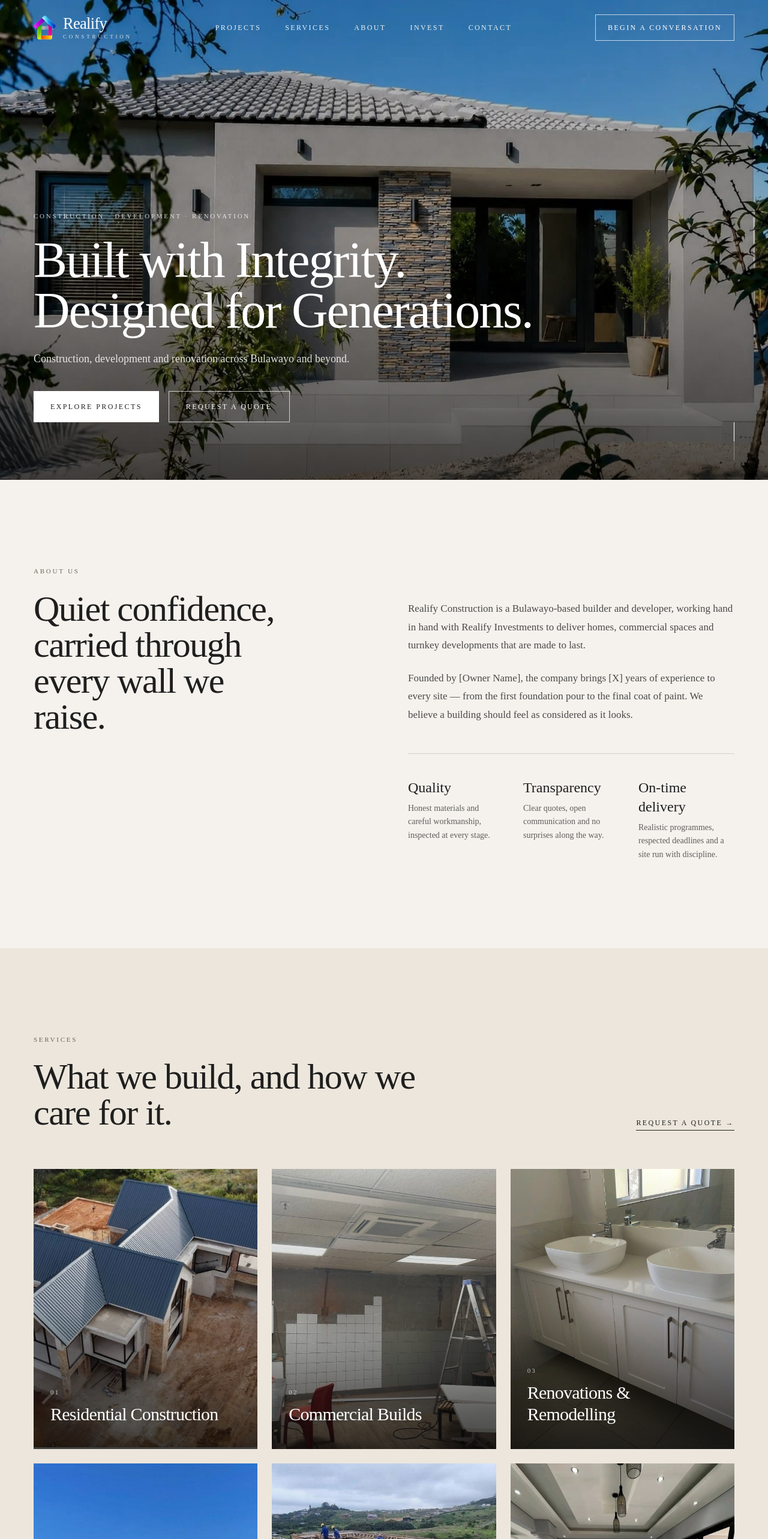
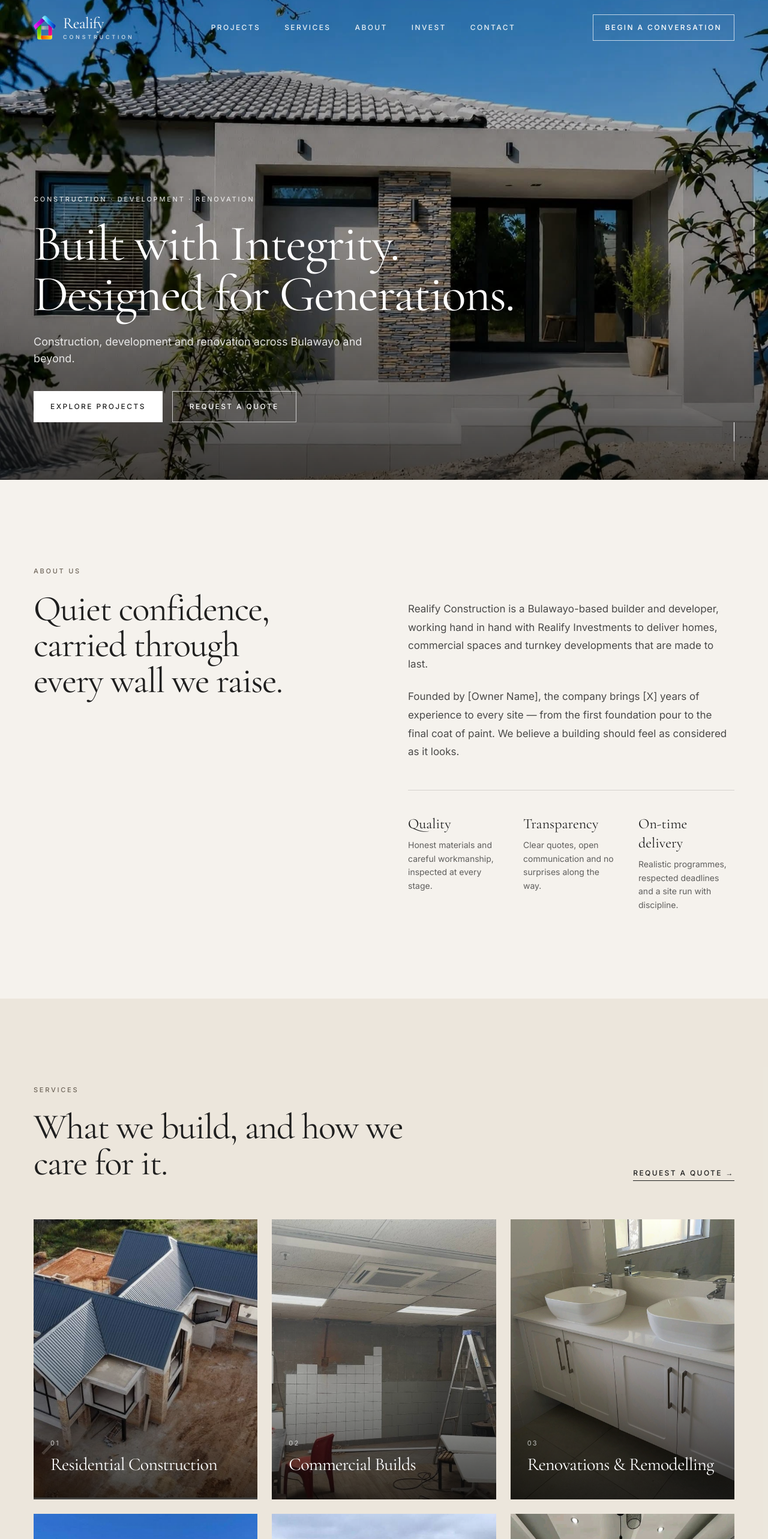
Before and after one commit to nkunzi05/RSC3, a Next.js app in the folder realify-construction/: page / in a window 1280 px wide. Shown: the top 2566 px of the page at 60% size. Built offline with nearby package versions, Linux system fonts and the light colour scheme.

Commit message:
Ponytail: next/image, next/font, trim layout

```diff
--- a/realify-construction/src/app/globals.css
+++ b/realify-construction/src/app/globals.css
@@ -7,6 +7,7 @@
   body { @apply bg-ivory text-charcoal font-sans antialiased; font-feature-settings: "ss01", "cv11"; }
   h1, h2, h3, h4 { @apply font-serif font-normal tracking-tight; }
   ::selection { @apply bg-sand text-charcoal; }
+  body:has(dialog[open]) { overflow: hidden; }
   :focus-visible { outline: 2px solid #A8674A; outline-offset: 3px; }
 }
 
--- a/realify-construction/src/app/layout.tsx
+++ b/realify-construction/src/app/layout.tsx
@@ -1,10 +1,10 @@
 import type { Metadata, Viewport } from "next";
-import "@fontsource-variable/inter";
-import "@fontsource/cormorant-garamond/400.css";
-import "@fontsource/cormorant-garamond/500.css";
-import "@fontsource/cormorant-garamond/400-italic.css";
+import { Cormorant_Garamond, Inter } from "next/font/google";
 import "./globals.css";
 import { site } from "@/data/site";
+
+const inter = Inter({ subsets: ["latin"], variable: "--font-inter" });
+const cormorant = Cormorant_Garamond({ subsets: ["latin"], weight: ["400", "500"], style: ["normal", "italic"], variable: "--font-cormorant" });
 
 const title = `${site.name} | ${site.serviceArea} Builders & Developers`;
 
@@ -12,14 +12,6 @@ export const metadata: Metadata = {
   metadataBase: new URL(site.url),
   title,
   description: site.description,
-  keywords: [
-    "construction company Bulawayo",
-    "builders Bulawayo",
-    "property development Zimbabwe",
-    "renovations Bulawayo",
-    "Realify Construction",
-    "Realify Investments",
-  ],
   alternates: { canonical: "/" },
   openGraph: {
     type: "website",
@@ -31,10 +23,9 @@ export const metadata: Metadata = {
     locale: "en_ZW",
   },
   twitter: { card: "summary_large_image", title, description: site.description, images: [site.ogImage] },
-  robots: { index: true, follow: true },
 };
 
-export const viewport: Viewport = { themeColor: "#F5F2ED", width: "device-width", initialScale: 1 };
+export const viewport: Viewport = { themeColor: "#F5F2ED" };
 
 const jsonLd = {
   "@context": "https://schema.org",
@@ -43,14 +34,14 @@ const jsonLd = {
   url: site.url,
   telephone: site.contact.phone,
   email: site.contact.email,
-  address: { "@type": "PostalAddress", streetAddress: "19 Elliston Road", addressLocality: "Bulawayo", addressCountry: "ZW" },
+  address: site.contact.address,
   areaServed: site.serviceArea,
   sameAs: site.social.map((s) => s.href),
 };
 
 export default function RootLayout({ children }: { children: React.ReactNode }) {
   return (
-    <html lang="en">
+    <html lang="en" className={`${inter.variable} ${cormorant.variable}`}>
       <body>
         <a href="#main" className="sr-only focus:not-sr-only focus:fixed focus:left-4 focus:top-4 focus:z-[100] focus:bg-charcoal focus:px-4 focus:py-2 focus:text-ivory">
           Skip to content
--- a/realify-construction/src/app/page.tsx
+++ b/realify-construction/src/app/page.tsx
@@ -1,7 +1,7 @@
 import { site } from "@/data/site";
 import Header from "@/components/Header";
 import Reveal from "@/components/Reveal";
-import Photo from "@/components/Photo";
+import Image from "next/image";
 import Logo from "@/components/Logo";
 import Portfolio from "@/components/Portfolio";
 import Testimonials from "@/components/Testimonials";
@@ -18,7 +18,7 @@ export default function Home() {
         {/* 1 · HERO */}
         <section id="top" className="relative flex h-[100svh] min-h-[620px] items-end overflow-hidden bg-charcoal text-white">
           <div className="hero-zoom absolute inset-0">
-            <Photo src={site.hero.image} alt={site.hero.imageAlt} fill priority sizes="100vw" className="object-cover" />
+            <Image src={site.hero.image} alt={site.hero.imageAlt} fill priority sizes="100vw" className="object-cover" />
           </div>
           <div className="absolute inset-0 bg-gradient-to-t from-black/70 via-black/25 to-black/30" />
           <div className="container-x relative pb-16 md:pb-24">
@@ -74,7 +74,7 @@ export default function Home() {
               {site.services.map((s, i) => (
                 <Reveal as="li" key={s.title} delay={(i % 3) * 120}>
                   <article className="group relative aspect-[4/5] overflow-hidden bg-stone" tabIndex={0}>
-                    <Photo src={s.image} alt={s.alt} fill sizes="(min-width:1024px) 33vw, (min-width:640px) 50vw, 100vw" className="zoom-img object-cover" />
+                    <Image src={s.image} alt={s.alt} fill sizes="(min-width:1024px) 33vw, (min-width:640px) 50vw, 100vw" className="zoom-img object-cover" />
                     <div className="absolute inset-0 bg-gradient-to-t from-black/75 via-black/20 to-transparent transition-opacity duration-700 group-hover:from-black/85" />
                     <div className="absolute inset-x-0 bottom-0 p-7 text-white">
                       <span className="text-[11px] tracking-[0.2em] text-white/70">{String(i + 1).padStart(2, "0")}</span>
@@ -96,7 +96,7 @@ export default function Home() {
             <Reveal>
               <a href={site.featured.link} className="group block">
                 <div className="relative aspect-[4/5] overflow-hidden bg-sand sm:aspect-[16/9]">
-                  <Photo src={site.featured.image} alt={site.featured.alt} fill sizes="100vw" className="zoom-img object-cover" />
+                  <Image src={site.featured.image} alt={site.featured.alt} fill sizes="100vw" className="zoom-img object-cover" />
                 </div>
               </a>
             </Reveal>
@@ -117,7 +117,7 @@ export default function Home() {
                 <p className="body-lg">{site.featured.text}</p>
                 <a href={site.featured.link} className="link-line mt-8">View Project →</a>
                 <div className="group relative mt-12 aspect-[3/2] overflow-hidden bg-sand">
-                  <Photo src={site.featured.detailImage} alt={site.featured.detailAlt} fill sizes="(min-width:1024px) 50vw, 100vw" className="zoom-img object-cover" />
+                  <Image src={site.featured.detailImage} alt={site.featured.detailAlt} fill sizes="(min-width:1024px) 50vw, 100vw" className="zoom-img object-cover" />
                 </div>
               </Reveal>
             </div>
@@ -132,7 +132,7 @@ export default function Home() {
               <h2 id="process-title" className="h-section mt-6">{site.process.heading}</h2>
               <p className="mt-8 text-[17px] leading-[1.8] text-ivory/75">{site.process.intro}</p>
               <div className="group relative mt-12 aspect-[4/5] overflow-hidden bg-stone-dark">
-                <Photo src={site.process.image} alt={site.process.alt} fill sizes="(min-width:1024px) 40vw, 100vw" className="zoom-img object-cover" />
+                <Image src={site.process.image} alt={site.process.alt} fill sizes="(min-width:1024px) 40vw, 100vw" className="zoom-img object-cover" />
               </div>
             </Reveal>
             <ol className="lg:col-span-6 lg:col-start-7 lg:pt-24">
@@ -168,7 +168,7 @@ export default function Home() {
         <section id="invest" className="relative bg-sand">
           <div className="grid lg:grid-cols-2">
             <div className="group relative min-h-[420px] overflow-hidden lg:min-h-full">
-              <Photo src={site.invest.image} alt={site.invest.alt} fill sizes="(min-width:1024px) 50vw, 100vw" className="zoom-img object-cover" />
+              <Image src={site.invest.image} alt={site.invest.alt} fill sizes="(min-width:1024px) 50vw, 100vw" className="zoom-img object-cover" />
             </div>
             <div className="px-5 py-24 sm:px-8 md:py-32 lg:px-20">
               <Reveal>
```
